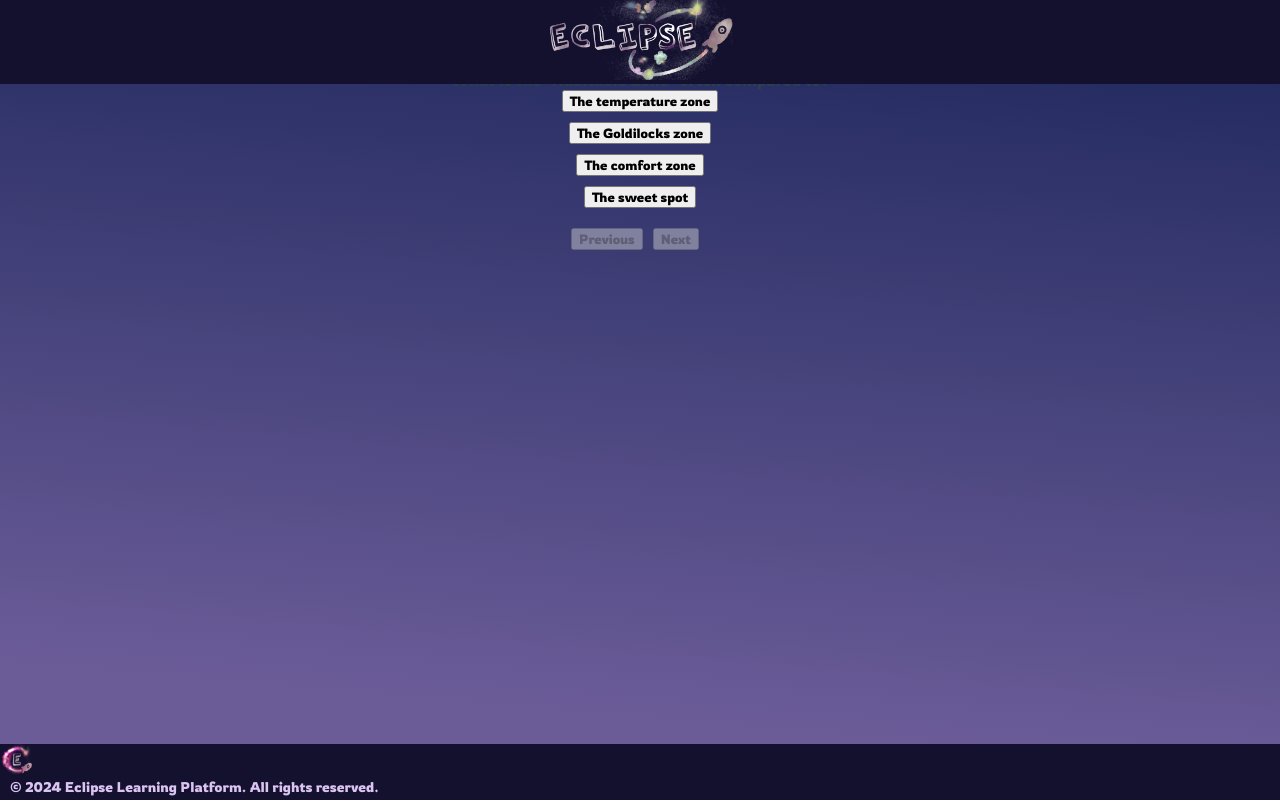
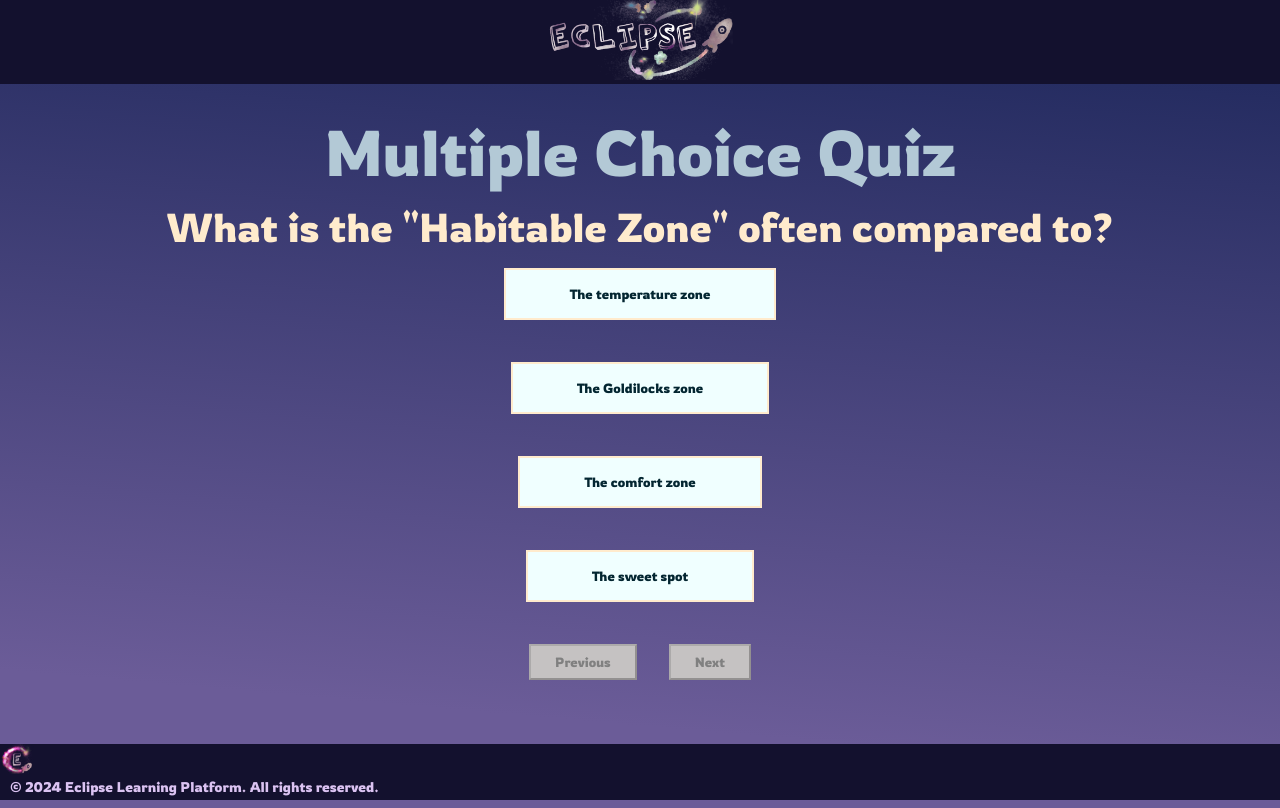
Before and after one commit to obymael/exoplanet.exe, a Vue app in the folder EXOPLANET.EXE/: page /MultipleChoice in a window 1280 px wide. Built offline with nearby package versions, Linux system fonts and the light colour scheme.

Commit message:
#10 Fix reset button bug

```diff
--- a/EXOPLANET.EXE/src/components/MultipleChoice.vue
+++ b/EXOPLANET.EXE/src/components/MultipleChoice.vue
@@ -2,7 +2,7 @@
   <div class="game-container">
     <h1>Multiple Choice Quiz</h1>
 
-      <!-- Show the current question only if quiz isn't submitted -->
+    <!-- Show the current question only if the quiz isn't submitted -->
     <div v-if="!submitted">
       <div class="question">
         <p>{{ currentQuestion.question }}</p>
@@ -21,7 +21,7 @@
       <!-- Navigation buttons -->
       <div class="navigation">
         <button @click="previousQuestion" :disabled="currentQuestionIndex === 0">Previous</button>
-          <button @click="nextQuestion" :disabled="selectedAnswer === null">Next</button>
+        <button @click="nextQuestion" :disabled="answers[currentQuestionIndex] === null || currentQuestionIndex === questions.length - 1">Next</button>
       </div>
 
       <!-- Submit button, visible when all questions are answered -->
@@ -34,7 +34,8 @@
       <ul>
         <li v-for="(question, index) in questions" :key="index">
           <p>{{ question.question }}</p>
-            <p>Your answer: {{ question.choices[answers[index]] }} -
+          <p>
+            Your answer: {{ question.choices[answers[index]] }} -
             <span :class="{ correct: isCorrect(index), incorrect: !isCorrect(index) }">
               {{ isCorrect(index) ? 'Correct' : 'Incorrect' }}
             </span>
@@ -42,6 +43,21 @@
         </li>
       </ul>
       <h3>You got {{ score }} out of {{ questions.length }} correct!</h3>
+
+      <div class="end-options-nav">
+        <div class="end-button">
+          <router-link to="/IntermediateLessons">
+            <button class="button">Back to Lesson</button>
+          </router-link>
+        </div>
+        <div class="end-button">
+          <router-link
+            :to="{ path: '/MultipleChoice', query: { reset: Date.now() } }"
+            :key="Date.now()">
+            <button class="button">Play Again</button>
+          </router-link>
+        </div>
+      </div>
     </div>
   </div>
 </template>
@@ -52,8 +68,8 @@
     return {
       questions: [
         {
-            question: "What is the \"Habitable Zone\" often compared to?",
-            choices: ["The temperature zone", "The Goldilocks zone", "The comfort zone", "The sweet spot"],
+          question: 'What is the "Habitable Zone" often compared to?',
+          choices: ['The temperature zone', 'The Goldilocks zone', 'The comfort zone', 'The sweet spot'],
           correctAnswer: 1,
         },
         {
@@ -63,12 +79,12 @@
         },
         {
           question: "What happens to planets that are too close to their star?",
-            choices: ["They explode", "It gets \"eaten up\" by their star", "They become too hot, causing any water to boil away", "It moves further away from the star"],
+          choices: ["They explode", 'It gets "eaten up" by their star', "They become too hot, causing any water to boil away", "It moves further away from the star"],
           correctAnswer: 2,
         },
         {
           question: "What is the consequence for planets that are too far from their star?",
-            choices: ["They become too cold, causing water to turn to ice", "They experience frequent meteor impacts", "They have high levels of cosmic radiation", " They develop thick atmospheres"],
+          choices: ["They become too cold, causing water to turn to ice", "They experience frequent meteor impacts", "They have high levels of cosmic radiation", "They develop thick atmospheres"],
           correctAnswer: 0,
         },
         {
@@ -87,47 +103,58 @@
           correctAnswer: 3,
         },
       ],
-        answers: Array(7).fill(null), // Array to store the user's answers
-        currentQuestionIndex: 0, // Track the current question
-        selectedAnswer: null, // Track the selected answer for the current question
-        score: null, // Track the score
-        submitted: false, // Track if the answers have been submitted
+      answers: Array(7).fill(null),
+      currentQuestionIndex: 0,
+      selectedAnswer: null,
+      score: null,
+      submitted: false,
     };
   },
   computed: {
     currentQuestion() {
-        return this.questions[this.currentQuestionIndex]; // Get the current question
+      return this.questions[this.currentQuestionIndex];
     },
     allAnswered() {
-        return this.answers.every(answer => answer !== null); // Check if all questions are answered
+      return this.answers.every(answer => answer !== null);
     },
+  },
+  watch: {
+    '$route.query.reset'() {
+      this.resetGame();
+    }
   },
   methods: {
     selectAnswer(index) {
-        this.selectedAnswer = index; // Record the selected answer
-        this.answers[this.currentQuestionIndex] = index; // Save the answer for the current question
+      this.selectedAnswer = index;
+      this.answers[this.currentQuestionIndex] = index;
     },
     nextQuestion() {
       if (this.currentQuestionIndex < this.questions.length - 1) {
         this.currentQuestionIndex++;
-          this.selectedAnswer = this.answers[this.currentQuestionIndex]; // Pre-select the saved answer if returning to a question
+        this.selectedAnswer = this.answers[this.currentQuestionIndex];
       }
     },
     previousQuestion() {
       if (this.currentQuestionIndex > 0) {
         this.currentQuestionIndex--;
-          this.selectedAnswer = this.answers[this.currentQuestionIndex]; // Pre-select the saved answer if returning to a question
+        this.selectedAnswer = this.answers[this.currentQuestionIndex];
       }
     },
     submitAnswers() {
-        // Calculate the score
-        this.score = this.questions.filter(
+      const correctAnswers = this.questions.filter(
         (question, index) => question.correctAnswer === this.answers[index]
       ).length;
-        this.submitted = true; // Mark the quiz as submitted
+      this.score = correctAnswers;
+      this.submitted = true;
     },
     isCorrect(index) {
-        return this.questions[index].correctAnswer === this.answers[index]; // Check if the user's answer is correct
+      return this.questions[index].correctAnswer === this.answers[index];
+    },
+    resetGame() {
+      this.answers = Array(7).fill(null);
+      this.score = null;
+      this.currentQuestionIndex = 0;
+      this.submitted = false;
     },
   },
 };
@@ -135,38 +162,129 @@
 
 <style scoped>
 .game-container {
-    padding: 20px;
+  padding: 7rem;
   font-family: Arial, sans-serif;
 }
+
+h1 {
+  color: var(--color-heading);
+  font-size: 4rem;
+}
+
 .question {
   margin: 10px 0;
+  color: blanchedalmond;
+  font-size: 2.5rem;
+  gap: 1rem;
 }
+
+.question button {
+  border: 2px solid blanchedalmond;
+  padding: 1rem 4rem;
+  margin: 1rem 4rem;
+  background-color: azure;
+  color: rgb(3, 38, 49);
+  transition: all 0.5s;
+}
+
+.question button:hover {
+  background-color: rgb(3, 38, 49);
+  color: azure;
+  transform: scale(1.03);
+}
+
+.question button.selected {
+  background-color: rgb(3, 38, 49);
+  color: azure;
+  border: 2px solid lightblue;
+  transform: scale(1.03);
+}
+
 .navigation {
-    margin-top: 20px;
+  padding: 1rem;
+}
+.navigation button:disabled{
+  background-color: rgb(197, 194, 194);
+  color: grey;
 }
 .navigation button {
-    margin-right: 10px;
+  padding: 0.5rem 1.5rem;
+  margin: 0 1rem;
+  background-color: blanchedalmond;
+  color: rgb(16, 62, 75);
 }
+
+.navigation button:disabled {
+  background-color: rgb(197, 194, 194);
+  color: grey;
+}
+
 .submit-button {
   margin-top: 20px;
+  background-color: rgb(16, 62, 75);
+  color: azure;
+  padding: 1rem 2rem;
 }
+
+h2 {
+  color: var(--color-heading);
+  font-size: 2rem;
+}
+
 .results {
   margin-top: 20px;
 }
+
+.results p {
+  color: var(--color-light-text);
+  line-height: 2rem;
+}
+
+h3 {
+  font-size: 2rem;
+  color: var(--color-heading);
+}
+
 ul {
   list-style-type: none;
   padding: 0;
 }
+
 li {
   margin-bottom: 10px;
 }
+
 .correct {
   color: green;
 }
+
 .incorrect {
   color: red;
 }
+
 .selected {
   background-color: lightblue;
 }
+
+.end-options-nav {
+  display: flex;
+  flex-direction: row;
+  justify-content: center;
+  align-items: center;
+  padding: 1rem;
+}
+
+.end-button button {
+  padding: 1rem 2rem;
+  margin: 0 2rem;
+  background-color: blanchedalmond;
+  color: rgb(16, 62, 75);
+  transition: all 0.5s;
+}
+
+.end-button button:hover {
+  color: blanchedalmond;
+  background-color: rgb(16, 62, 75);
+  transform: scale(1.03);
+}
 </style>
```
Lines whose indentation alone changed are shown as unchanged.
